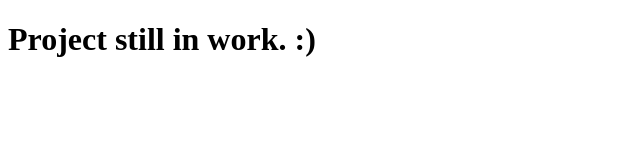
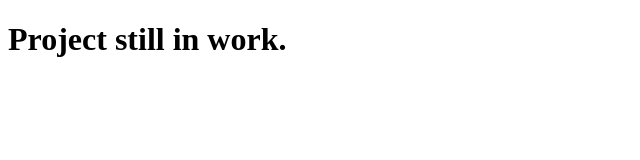
Before and after one commit to hherrer3/hherrer3.github.io, a plain HTML site: page index.html in a window 1280 px wide. Shown: the full height of the page, 0-640 px from the left. Drawn offline with Linux system fonts and the light colour scheme.

Commit message:
Update index.html

```diff
--- a/index.html
+++ b/index.html
@@ -4,7 +4,7 @@
 
     </head>
     <body>
-        <h1>Project still in work. :)</h1>
+        <h1>Project still in work.</h1>
         <p>
         </p>
     </body>
```
